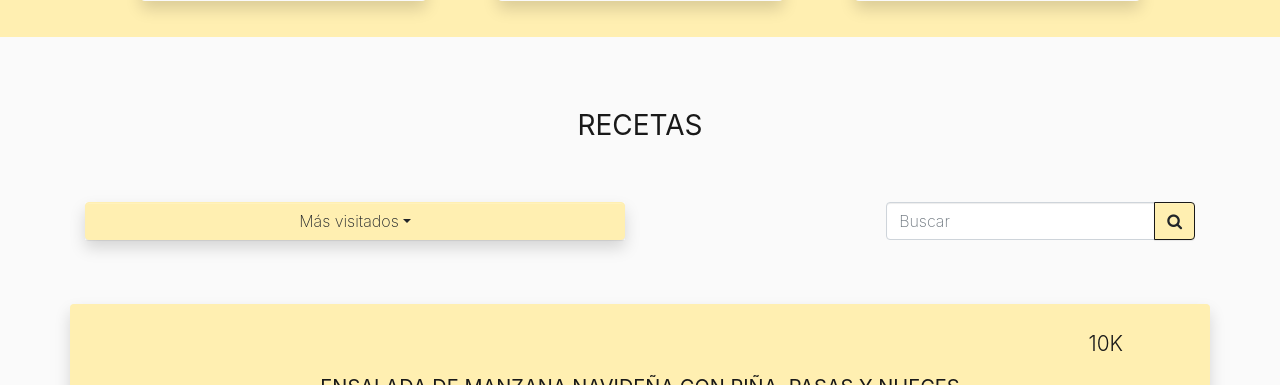
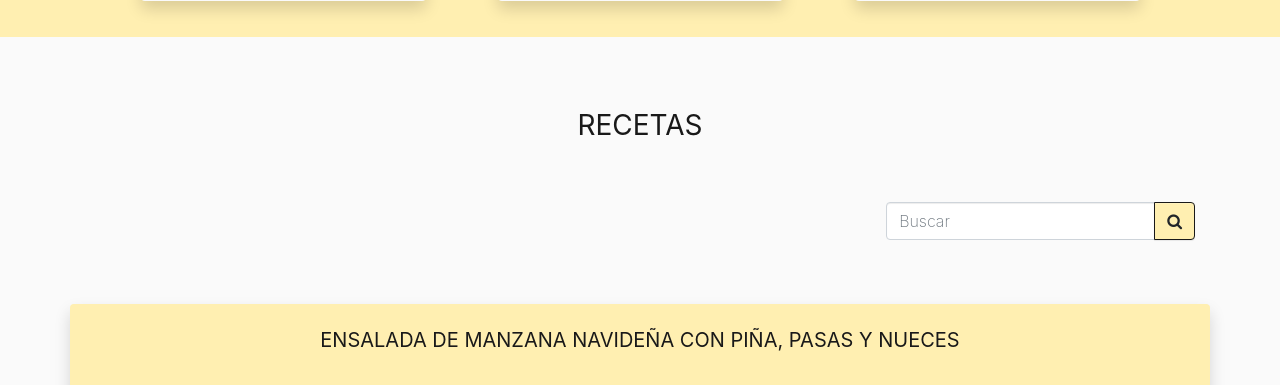
Before and after one commit to Rafael-bot/-Food, a Django app: page / in a window 1280 px wide. Shown: the part 3157-3542 px from the top of the page. Run offline with Django 3.2, Linux system fonts and the light colour scheme; a user stored in the database is signed in; data comes from the database, SQL or seed files in the repository; some libraries are stand-ins or nearby versions.

Commit message:
Añado los comentarios de algunas partes de la pagina.

```diff
--- a/Project/moreFood/templates/Index.html
+++ b/Project/moreFood/templates/Index.html
@@ -154,11 +154,11 @@
     <div class="container">
         <div class="row">
             <div class="col-md-6 py-3">
-                <div class="btn-group shadow w-100">
+                <!--<div class="btn-group shadow w-100">
                     <button class="btn dropdown-toggle btn-primary" data-toggle="dropdown"> Más visitados</button>
                     <div class="dropdown-menu"><a class="dropdown-item" href="#">Más Me Gustas</a>
                     </div>
-                </div>
+                </div>-->
             </div>
             <div class="col-md-6">
                 <form class="form-inline py-3">
@@ -175,13 +175,13 @@
         <div class="row">
             <div class="col-md-12 rounded shadow my-3 bg-primary" style="">
                 {% for r in recetas %}
-                <div class="row">
+                <!--<div class="row">
                     <div class="col-md-12">
                         <p class="lead text-right pt-3 pr-5">10K</p>
                     </div>
-                </div>
+                </div>-->
 
-                <h5 class="text-center text-uppercase py-0"><b>{{r.titulo}}</b></h5><img
+                <h5 class="text-center text-uppercase py-3"><b>{{r.titulo}}</b></h5><img
                     class="img-fluid d-block mx-auto" src="{{r.imagen}}" width="800" height="600">
                 <h6 class="text-center text-uppercase py-0 pt-3"><b>DESCRIPCIÓN</b></h6>
                 <p class="py-3 px-5 text-justify">{{r.descripción}}</p>
@@ -263,11 +263,11 @@
     <div class="container">
         <div class="row">
             <div class="col-md-6 py-3">
-                <div class="btn-group shadow w-100">
+                <!--<div class="btn-group shadow w-100">
                     <button class="btn dropdown-toggle btn-light" data-toggle="dropdown"> Más visitados</button>
                     <div class="dropdown-menu"><a class="dropdown-item" href="#">Más Me Gustas</a>
                     </div>
-                </div>
+                </div>-->
             </div>
             <div class="col-md-6">
                 <form class="form-inline py-3">
```
